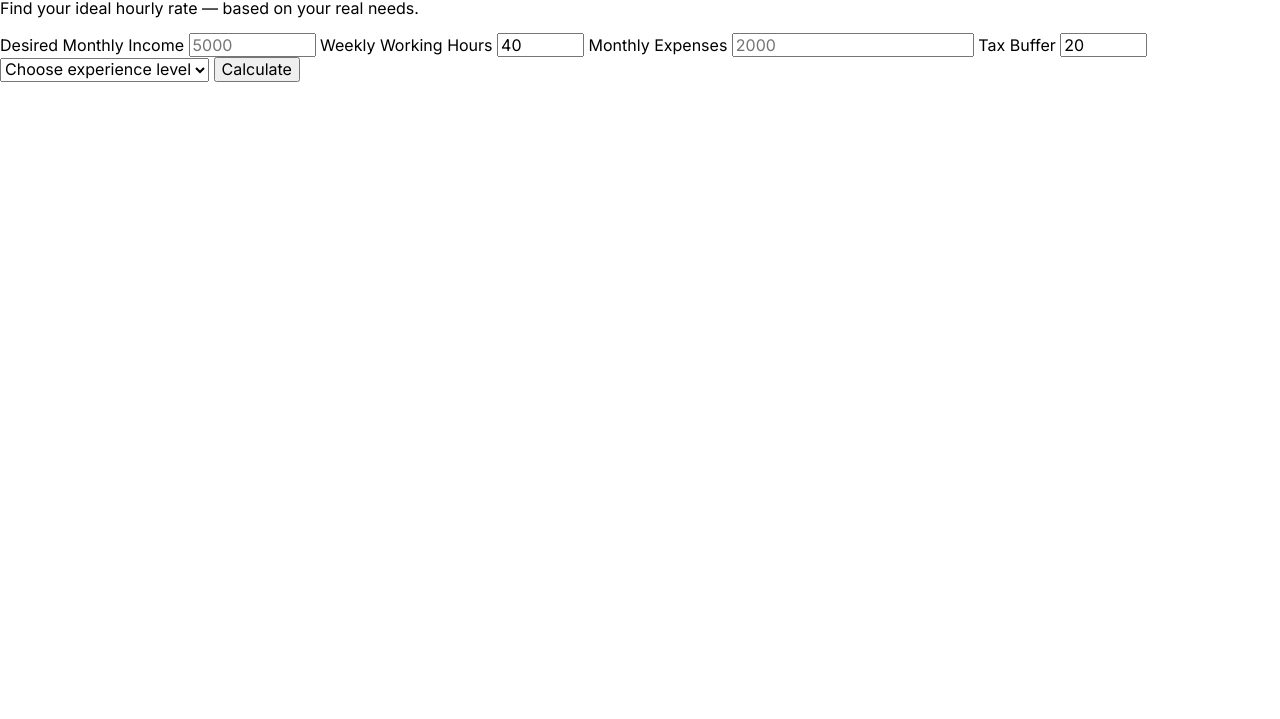
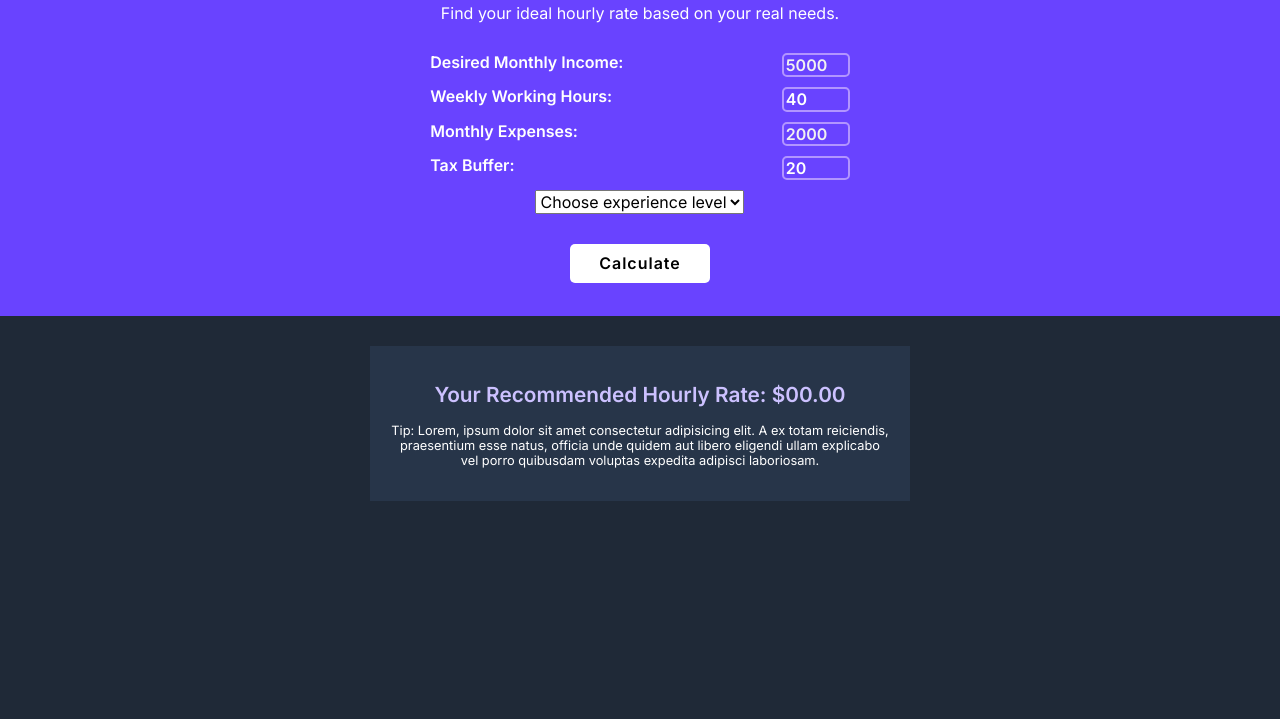
Before and after one commit to JonathanMartinez-DEV/developer-freelance-rate-calculator, a plain HTML site: page index.html in a window 1280 px wide. Shown: the part 81-800 px from the top of the page. Drawn offline with Linux system fonts and the light colour scheme.

Commit message:
feat: style calculator layout and restructure form inputs with flex containers

```diff
--- a/index.html
+++ b/index.html
@@ -18,15 +18,15 @@
     <title>SoloRate</title>
   </head>
   <body>
-    <header>
+    <main>
+      <section class="calculation-container">
         <h1 class="heading">SoloRate</h1>
         <p class="subheading">
-        Find your ideal hourly rate — based on your real needs.
+          Find your ideal hourly rate based on your real needs.
         </p>
-    </header>
-    <main>
         <form>
-        <label for="monthly-income">Desired Monthly Income</label>
+          <div class="input-container">
+            <label for="monthly-income">Desired Monthly Income:</label>
             <input
               type="number"
               name="monthly-income"
@@ -36,8 +36,10 @@
               max="9999999"
               placeholder="5000"
             />
+          </div>
 
-        <label for="working-hours">Weekly Working Hours</label>
+          <div class="input-container">
+            <label for="working-hours">Weekly Working Hours:</label>
             <input
               type="number"
               name="working-hours"
@@ -46,8 +48,10 @@
               min="1"
               max="100"
             />
+          </div>
 
-        <label for="monthly-expenses">Monthly Expenses</label>
+          <div class="input-container">
+            <label for="monthly-expenses">Monthly Expenses:</label>
             <input
               type="number"
               name="monthly-expenses"
@@ -55,8 +59,10 @@
               min="0"
               placeholder="2000"
             />
+          </div>
 
-        <label for="tax-buffer">Tax Buffer</label>
+          <div class="input-container">
+            <label for="tax-buffer">Tax Buffer:</label>
             <input
               type="number"
               name="tax-buffer"
@@ -65,19 +71,32 @@
               min="0"
               max="100"
             />
+          </div>
 
+          <div class="input-container">
+            <div></div>
             <select name="experience-level" id="experience-level" required>
               <option>Choose experience level</option>
               <option value="junior">Junior</option>
               <option value="mid">Mid</option>
               <option value="senior">Senior</option>
             </select>
+            <div></div>
+          </div>
 
-        <button type="submit">Calculate</button>
+          <div><button type="submit">Calculate</button></div>
         </form>
+      </section>
       <section class="calculated-rate-section" aria-live="polite">
-        <p class="calculated-rate"></p>
-        <p class="tip"></p>
+        <div class="rate-container">
+          <h2 class="calculated-rate">Your Recommended Hourly Rate: $00.00</h2>
+          <p class="tip">
+            Tip: Lorem, ipsum dolor sit amet consectetur adipisicing elit. A ex
+            totam reiciendis, praesentium esse natus, officia unde quidem aut
+            libero eligendi ullam explicabo vel porro quibusdam voluptas
+            expedita adipisci laboriosam.
+          </p>
+        </div>
       </section>
     </main>
     <script src="script.js" defer></script>
--- a/style.css
+++ b/style.css
@@ -1,3 +1,92 @@
 body {
   font-family: "Inter", sans-serif;
+  color: #ffffff;
+  height: 100vh;
 }
+
+main {
+  display: flex;
+  flex-direction: column;
+  height: 100%;
+}
+
+.calculation-container {
+  background: #6943ff;
+  padding: 33px 10px;
+  text-align: center;
+}
+
+.heading {
+  font-size: 1.8rem;
+  font-weight: 900;
+  margin-top: 0;
+}
+
+form {
+  width: 33.3%;
+  text-align: left;
+  margin: 30px auto 0;
+  min-width: 300px;
+}
+
+.input-container {
+  display: flex;
+  justify-content: space-between;
+  margin: 10px 0;
+}
+
+.input-container input {
+  width: 60px;
+  background-color: #6943ff;
+  border: 2px solid #b295ff;
+  border-radius: 5px;
+  color: white;
+  font-weight: 600;
+}
+
+.input-container label {
+  font-weight: 600;
+}
+
+.input-container input::placeholder {
+  color: rgb(241, 241, 241);
+  font-weight: 600;
+}
+
+button {
+  display: block;
+  width: 33.3%;
+  font-weight: 600;
+  letter-spacing: 1px;
+  color: black;
+  background-color: white;
+  border: unset;
+  border-radius: 5px;
+  margin: 30px auto 0;
+  padding: 10px 0;
+}
+
+.calculated-rate-section {
+  background-color: #1f2937;
+  padding: 30px 25px 30px;
+  flex: 1 1 auto;
+}
+
+.rate-container {
+  background-color: #273549;
+  text-align: center;
+  padding: 20px;
+  max-width: 500px;
+  margin: 0 auto;
+}
+
+.calculated-rate {
+  color: #ccc1ff;
+  font-size: 1.3rem;
+  font-weight: 600;
+}
+
+.tip {
+  color: #ffffff;
+  font-size: 0.8rem;
+}
```
Lines whose indentation alone changed are shown as unchanged.
